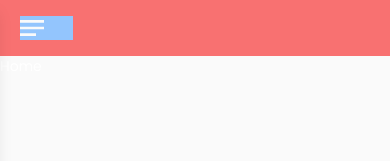
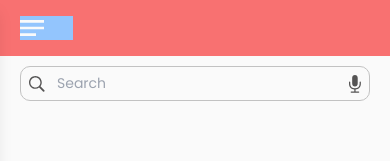
Before and after one commit to SauravAutobit/Forex-App-NewTheme, a React (Vite) app: page /app in a window 390 px wide. Shown: the top 161 px of the page. Built offline with nearby package versions, Linux system fonts and the light colour scheme.

Commit message:
feat(home): add search bar component with styling
- Import and implement SearchBar component in Home page
- Update primary border color in global CSS
- Create search and microphone SVG icons
- Style SearchBar with icons and input field

```diff
--- a/src/components/searchBar/SearchBar.tsx
+++ b/src/components/searchBar/SearchBar.tsx
@@ -1,5 +1,17 @@
+import search from "../../assets/icons/search.svg";
+import microphone from "../../assets/icons/microphone.svg";
+
 const SearchBar = () => {
-  return <div>SearchBar</div>;
+  return (
+    <div className="h-[35px] px-2 flex items-center border border-primary gap-3 rounded-10">
+      <img src={search} alt="search" />
+      <input
+        placeholder="Search"
+        className="w-full h-full border-none outline-none bg-inherit text-secondary"
+      />
+      <img src={microphone} alt="microphone" />
+    </div>
+  );
 };
 
 export default SearchBar;
--- a/src/index.css
+++ b/src/index.css
@@ -191,7 +191,9 @@
   /* border color */
   /* --primary-border: 1px solid rgba(43, 45, 52, 0.5); */
   /* --primary-border-color: rgba(43, 45, 52, 0.5); */
-  --primary-border-color: #292b33;
+  /* --primary-border-color: #292b33; */
+
+  --primary-border-color: #242424;
   --secondary-border-color: #b3b3b366;
   --tertiary-border-color: #1f2127;
 
--- a/src/pages/home/Home.tsx
+++ b/src/pages/home/Home.tsx
@@ -1,5 +1,11 @@
+import SearchBar from "../../components/searchBar/SearchBar";
+
 const Home = () => {
-  return <div>Home</div>;
+  return (
+    <div className="px-5 py-2.5">
+      <SearchBar />
+    </div>
+  );
 };
 
 export default Home;
```
Also changed, not shown: src/assets/icons/microphone.svg (added), src/assets/icons/search.svg (added).
